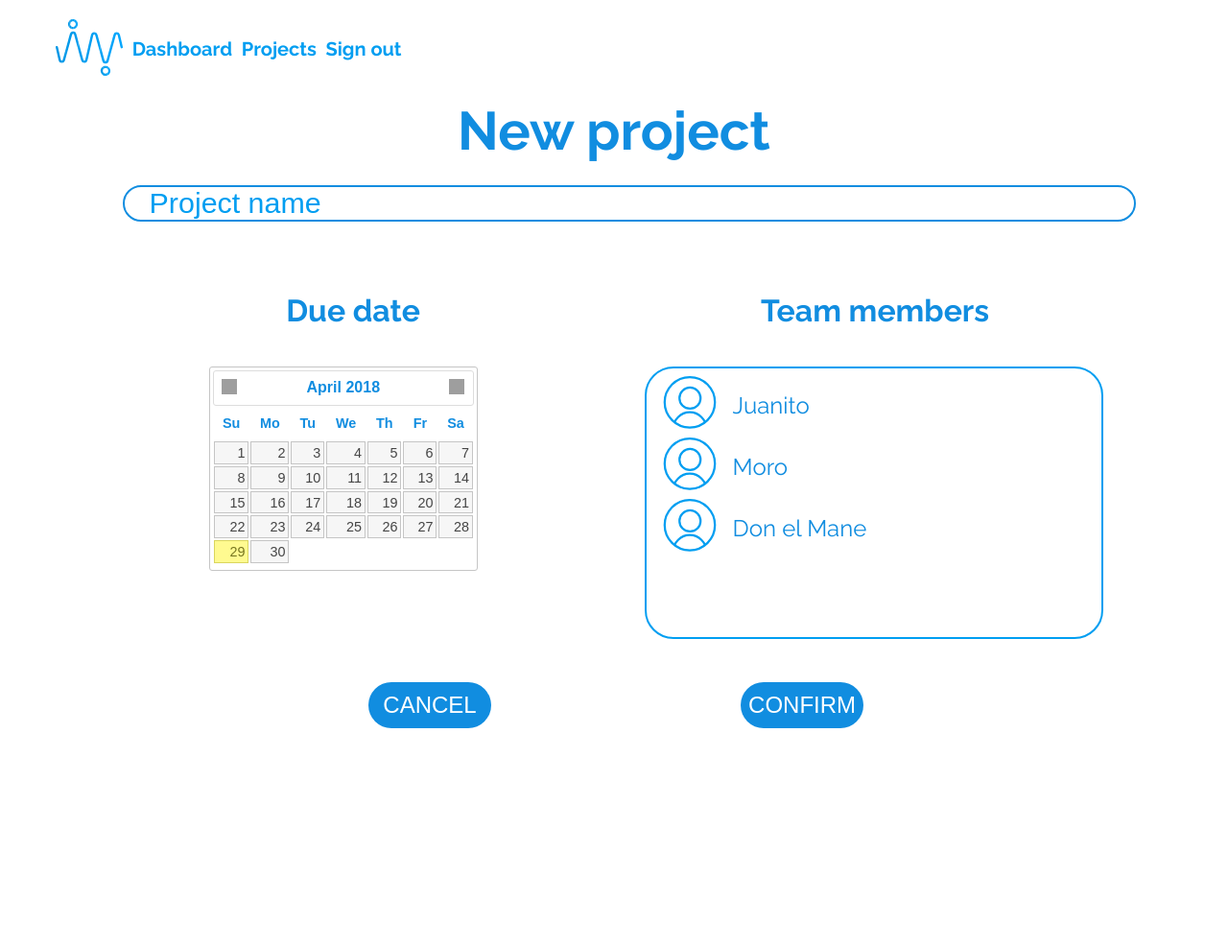
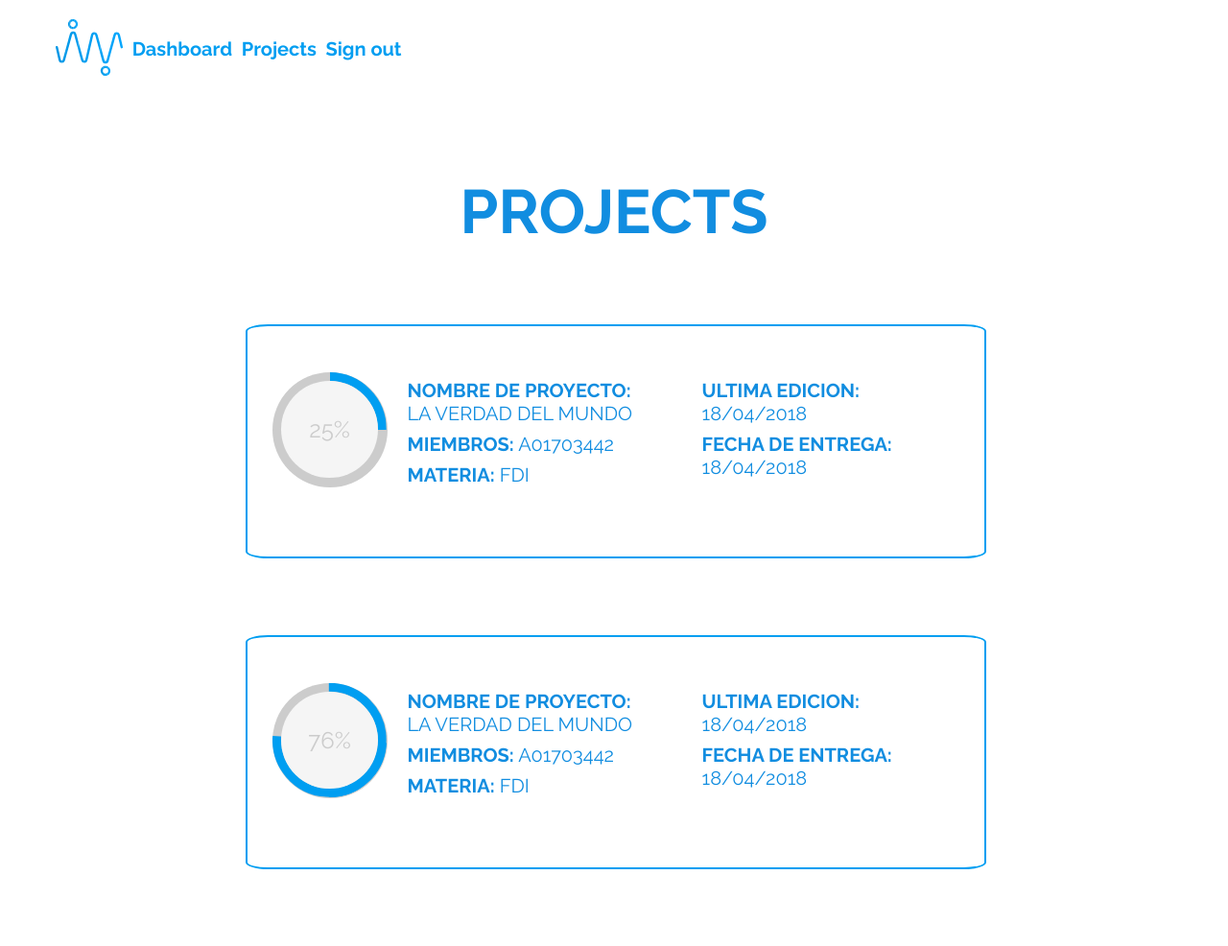
Before and after one commit to AlejandroMinaya/WorkWithMe, a Django app: template Development/wwm/users/templates/users/projects.html in a window 1280 px wide. Shown: the whole page at 96% size. Before the commit the page ends 759 px from the top, so only its background shows below. Run offline with Django 3.2, Linux system fonts and the light colour scheme; the template is opened without the code that fills it, so the values that code supplies are empty; some libraries are stand-ins or nearby versions; grey boxes are pictures that could not be loaded.

Commit message:
Add files via upload

```diff
--- a/Development/wwm/users/templates/users/projects.html
+++ b/Development/wwm/users/templates/users/projects.html
@@ -1,14 +1,17 @@
-<!DOCTYPE html>
 <!DOCTYPE html>
 <html>
 <head>
-	<title>WWM - Add Project</title>
-	<link rel="stylesheet" href="http://code.jquery.com/ui/1.10.1/themes/base/jquery-ui.css" />
+	<title>WWM - Projects</title>
 	{% load static %}
 	<link href="{%static "users/css/main.css"%}" rel="stylesheet">
+	<link href="{%static "users/css/circle.css"%}" rel="stylesheet">
+	<meta name="google-signin-client_id" content="878193192072-cgl83u25orrhurjapo162hm3npg9801k.apps.googleusercontent.com">
+	<link href="main.css" rel="stylesheet">
+	<link href="circle.css" rel="stylesheet">
 </head>
 <body>
 	<div class="main-container flex">
+		<!-- HEADER MENU -->
 		<div id="header-menu" class="row justify">
 			<!-- LOGO AND LINKS -->
 			<nav class="row">
@@ -18,39 +21,69 @@
 					</li>
 					<li><a href="/" class="nav-link">Dashboard</a></li>
 					<li><a href="projects" class="nav-link">Projects</a></li>
-						<li><a href="login" class = "nav-link" onclick="signOut();">Sign out</a></li>
+					<li><a href="#" class = "nav-link" onclick="signOut();">Sign out</a></li>
 				</ul>
 			</nav>
 		</div>
-		<div class="add-container">
-			<h1 class="container-title">
-				New project
+		<div id = "project-container">
+			<h1>
+				PROJECTS
 			</h1>
-			<input type="name" name="project-name" class="project-name" placeholder="Project name">
-			<div class = "left-container">
-				<h2 class="mini-container-title">Due date</h2>
-				<div id="datepicker"></div>
+			<div class = "project-box">
+				<div class="c100 p25">
+                    <span class="per">25%</span>
+                    <div class="slice">
+                        <div class="bar"></div>
+                        <div class="fill"></div>
                     </div>
-			<div class = "right-container">
-				<h2 class="mini-container-title">Team members</h2>
-				<ul class="add-members-list">
-					<li class="add-members-item"><img src="{%static "assets/profile-icon.svg"%}" class="profile-icon-small"> <span class= "member">Juanito</span></li>
-					<li class="add-members-item"><img src="{%static "assets/profile-icon.svg"%}" class="profile-icon-small"> <span class= "member">Moro</span></li>
-					<li class="add-members-item"><img src="{%static "assets/profile-icon.svg"%}" class="profile-icon-small"> <span class= "member">Don el Mane</span></li>
-				</ul>
                 </div>
-			<div class="buttons-bottom">
-					<button class="cancel-button">Cancel</button>
-					<button class="confirm-button">Confirm</button>
+				<div class="project-project-left">
+					<span class="project-project-text"><span class="project-project-text-title">nombre de proyecto:</span> la verdad del mundo</span>
+					<span class="project-project-text"><span class="project-project-text-title">miembros:</span> a01703442</span>
+					<span class="project-project-text"><span class="project-project-text-title">materia:</span> fdi</span>
+
+				</div>
+				<div class="project-project-right">
+					<span class="project-project-text"><span class="project-project-text-title">Ultima edicion:</span> 18/04/2018</span>
+					<span class="project-project-text"><span class="project-project-text-title">Fecha de entrega:</span> 18/04/2018</span>
+				</div>
+			</div>
+			<div class = "project-box">
+				<div class="c100 p76">
+                    <span class="per">76%</span>
+                    <div class="slice">
+                        <div class="bar"></div>
+                        <div class="fill"></div>
+                    </div>
+                </div>
+				<div class="project-project-left">
+					<span class="project-project-text"><span class="project-project-text-title">nombre de proyecto:</span> la verdad del mundo</span>
+					<span class="project-project-text"><span class="project-project-text-title">miembros:</span> a01703442</span>
+					<span class="project-project-text"><span class="project-project-text-title">materia:</span> fdi</span>
+
+				</div>
+				<div class="project-project-right">
+					<span class="project-project-text"><span class="project-project-text-title">Ultima edicion:</span> 18/04/2018</span>
+					<span class="project-project-text"><span class="project-project-text-title">Fecha de entrega:</span> 18/04/2018</span>
 				</div>
 			</div>
 		</div>
-	<script src="http://code.jquery.com/jquery-1.9.1.js"></script>
-	<script src="http://code.jquery.com/ui/1.10.1/jquery-ui.js"></script>
-	<script>
-	$(function () {
-	$("#datepicker").datepicker();
+	</div>
+	<script src="http://code.jquery.com/jquery-3.3.1.min.js"
+		  integrity="sha256-FgpCb/KJQlLNfOu91ta32o/NMZxltwRo8QtmkMRdAu8="
+		  crossorigin="anonymous">
+	</script>
+	<script src="{% static "scripts/main.js" %}">
+	</script>
+
+	<script type="text/javascript">
+		function signOut()
+		{
+			var auth2 = gapi.auth2.getAuthInstance();
+			auth2.signOut().then(function () {
+			  console.log('User signed out.');
 			});
+		 }
 	</script>
 </body>
 </html>
```
Also changed, not shown: Development/wwm/users/templates/users/add-project.html (added, +56 -0 lines), Development/wwm/users/templates/users/add-task.html (added, +64 -0 lines). Lines whose indentation alone changed are shown as unchanged.
